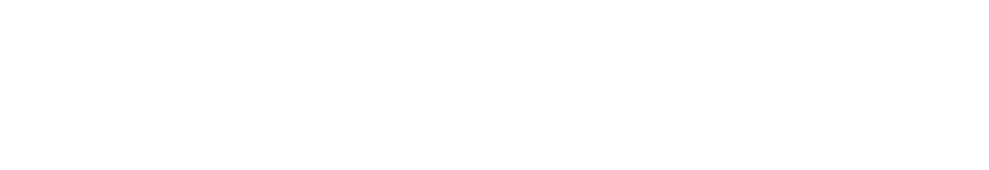
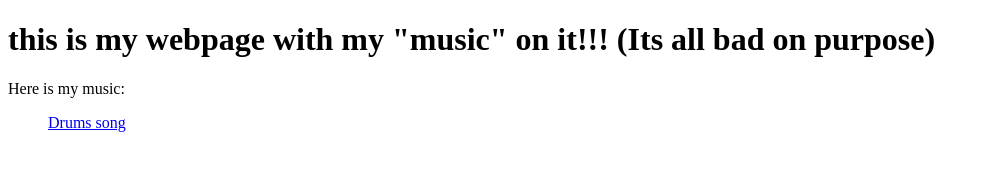
Before and after one commit to gorpshit/gorpshit.github.io, a plain HTML site: page index.html in a window 1280 px wide. Shown: the whole page, without its empty margins (0-989 px from the left). Drawn offline with Linux system fonts and the light colour scheme.

Commit message:
Update index.html

```diff
--- a/index.html
+++ b/index.html
@@ -3,10 +3,14 @@
   <head>
     <meta charset="UTF-8">
     <meta name="viewport" content="width=device-width, initial-scale=1.0">
-    <title>MY YUMMY YUMMY TASTY SITE</title>
+    <title>My Music lol</title>
 
   </head>
   <body>
-
+    <h1>this is my webpage with my "music" on it!!! (Its all bad on purpose)</h1>
+    <p>Here is my music:</p>
+    <ul>
+      <a href="/drums.jpeg.mp3">Drums song</a>
+    </ul>
   </body>
 </html>
```
